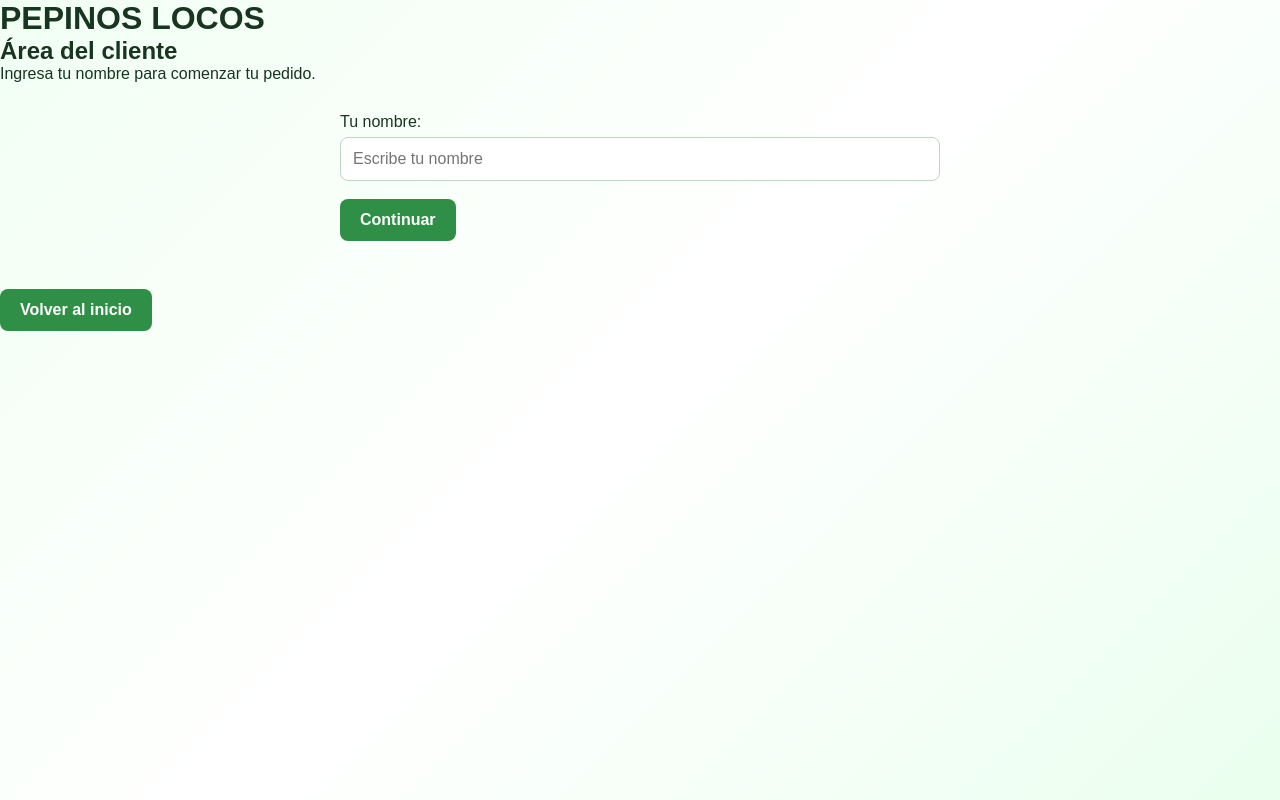
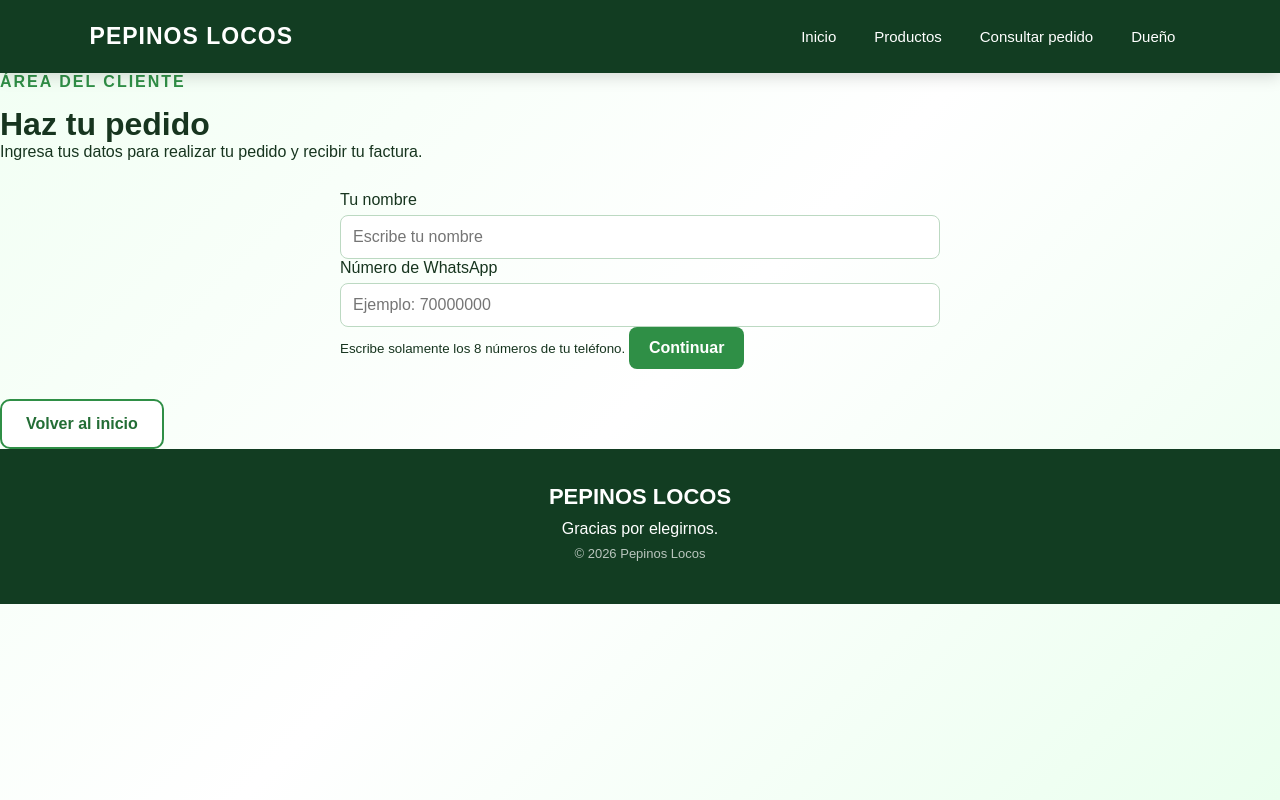
Before and after one commit to borjamarcela166-jpg/pepinos-locos, a Flask app: page /cliente in a window 1280 px wide. Run offline with Flask 3, Linux system fonts and the light colour scheme.

Commit message:
Update cliente.html

```diff
--- a/templates/cliente.html
+++ b/templates/cliente.html
@@ -2,35 +2,121 @@
 <html lang="es">
 
 <head>
+
     <meta charset="UTF-8">
+
     <meta name="viewport" content="width=device-width, initial-scale=1.0">
-    <title>Cliente - Pepinos Locos</title>
 
-    <link rel="stylesheet" href="{{ url_for('static', filename='estilo.css') }}">
+    <title>Área del cliente - Pepinos Locos</title>
+
+    <link
+        rel="stylesheet"
+        href="{{ url_for('static', filename='estilo.css') }}"
+    >
+
 </head>
+
 
 <body>
 
-    <h1> PEPINOS LOCOS </h1>
 
-    <h2> Área del cliente</h2>
+    <!-- BARRA DE NAVEGACIÓN -->
 
-    <p>Ingresa tu nombre para comenzar tu pedido.</p>
+    <header class="barra">
 
-    <form action="{{ url_for('menu') }}" method="POST">
+        <div class="logo">
+            PEPINOS LOCOS
+        </div>
 
-        <label>Tu nombre:</label>
 
-        <br>
+        <nav>
+
+            <a href="{{ url_for('inicio') }}">
+                Inicio
+            </a>
+
+            <a href="{{ url_for('menu_cliente') }}">
+                Productos
+            </a>
+
+            <a href="{{ url_for('consulta') }}">
+                Consultar pedido
+            </a>
+
+            <a href="{{ url_for('login') }}">
+                Dueño
+            </a>
+
+        </nav>
+
+    </header>
+
+
+
+    <!-- ÁREA DEL CLIENTE -->
+
+    <main class="contenido-pagina">
+
+        <div class="tarjeta-formulario">
+
+            <p class="pequeno">
+                ÁREA DEL CLIENTE
+            </p>
+
+
+            <h1>
+                Haz tu pedido
+            </h1>
+
+
+            <p class="texto-formulario">
+
+                Ingresa tus datos para realizar
+                tu pedido y recibir tu factura.
+
+            </p>
+
+
+            <form
+                action="{{ url_for('menu') }}"
+                method="POST"
+            >
+
+
+                <label for="nombre">
+                    Tu nombre
+                </label>
+
 
                 <input
                     type="text"
+                    id="nombre"
                     name="nombre"
                     placeholder="Escribe tu nombre"
                     required
                 >
 
-        <br><br>
+
+                <label for="telefono">
+                    Número de WhatsApp
+                </label>
+
+
+                <input
+                    type="tel"
+                    id="telefono"
+                    name="telefono"
+                    placeholder="Ejemplo: 70000000"
+                    maxlength="8"
+                    pattern="[0-9]{8}"
+                    required
+                >
+
+
+                <small>
+                    Escribe solamente los 8 números de tu teléfono.
+                </small>
+
 
                 <button type="submit">
                     Continuar
@@ -38,14 +124,38 @@
 
             </form>
 
-    <br>
 
-    <a href="{{ url_for('inicio') }}">
-        <button type="button">
+            <a
+                href="{{ url_for('inicio') }}"
+                class="boton-secundario"
+            >
                 Volver al inicio
-        </button>
+            </a>
 
-    </a>
+        </div>
+
+    </main>
+
+
+
+    <!-- PIE DE PÁGINA -->
+
+    <footer>
+
+        <h3>
+            PEPINOS LOCOS
+        </h3>
+
+        <p>
+            Gracias por elegirnos.
+        </p>
+
+        <p class="copyright">
+            © 2026 Pepinos Locos
+        </p>
+
+    </footer>
+
 
 </body>
 
```
Lines whose indentation alone changed are shown as unchanged.
